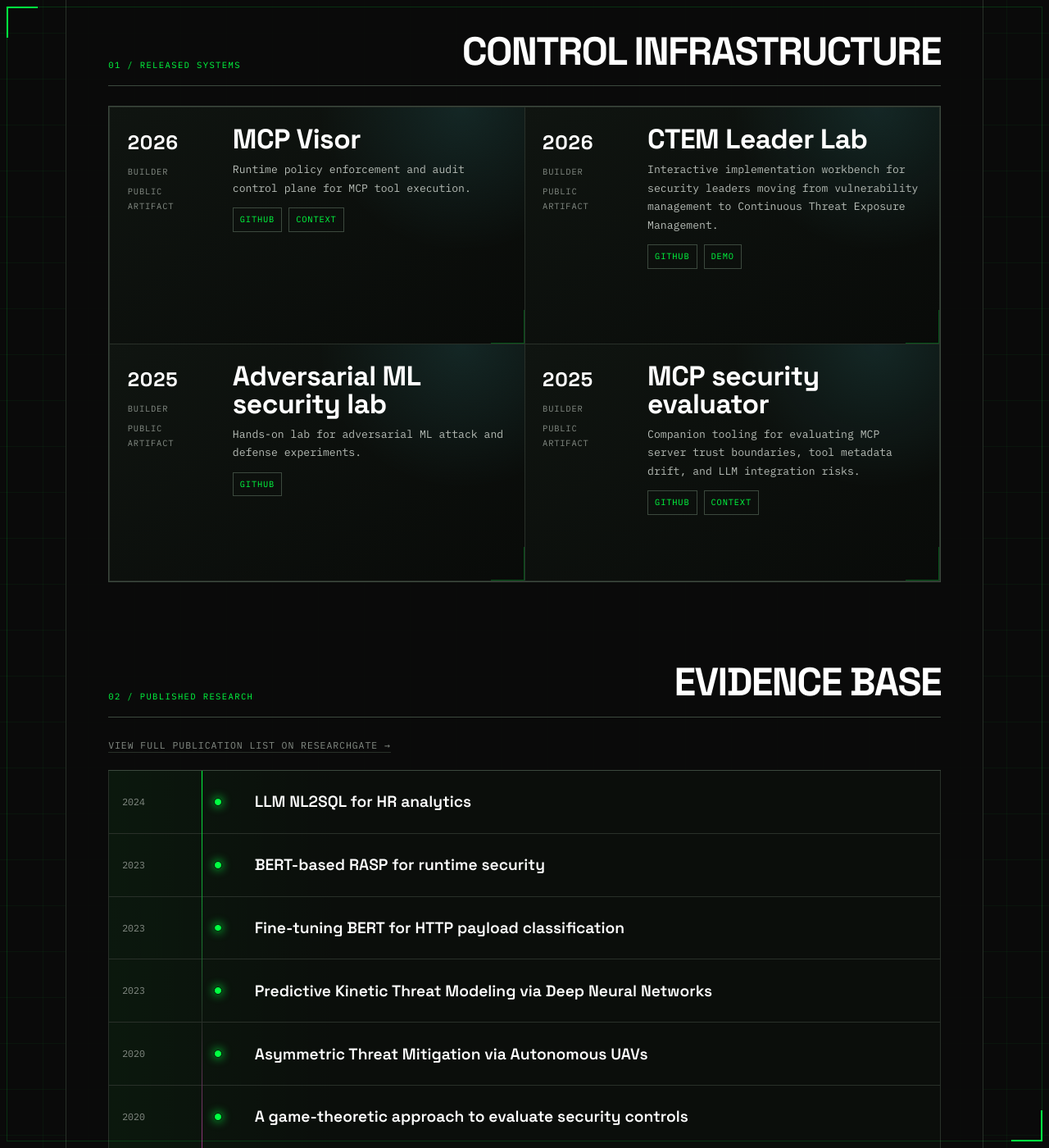
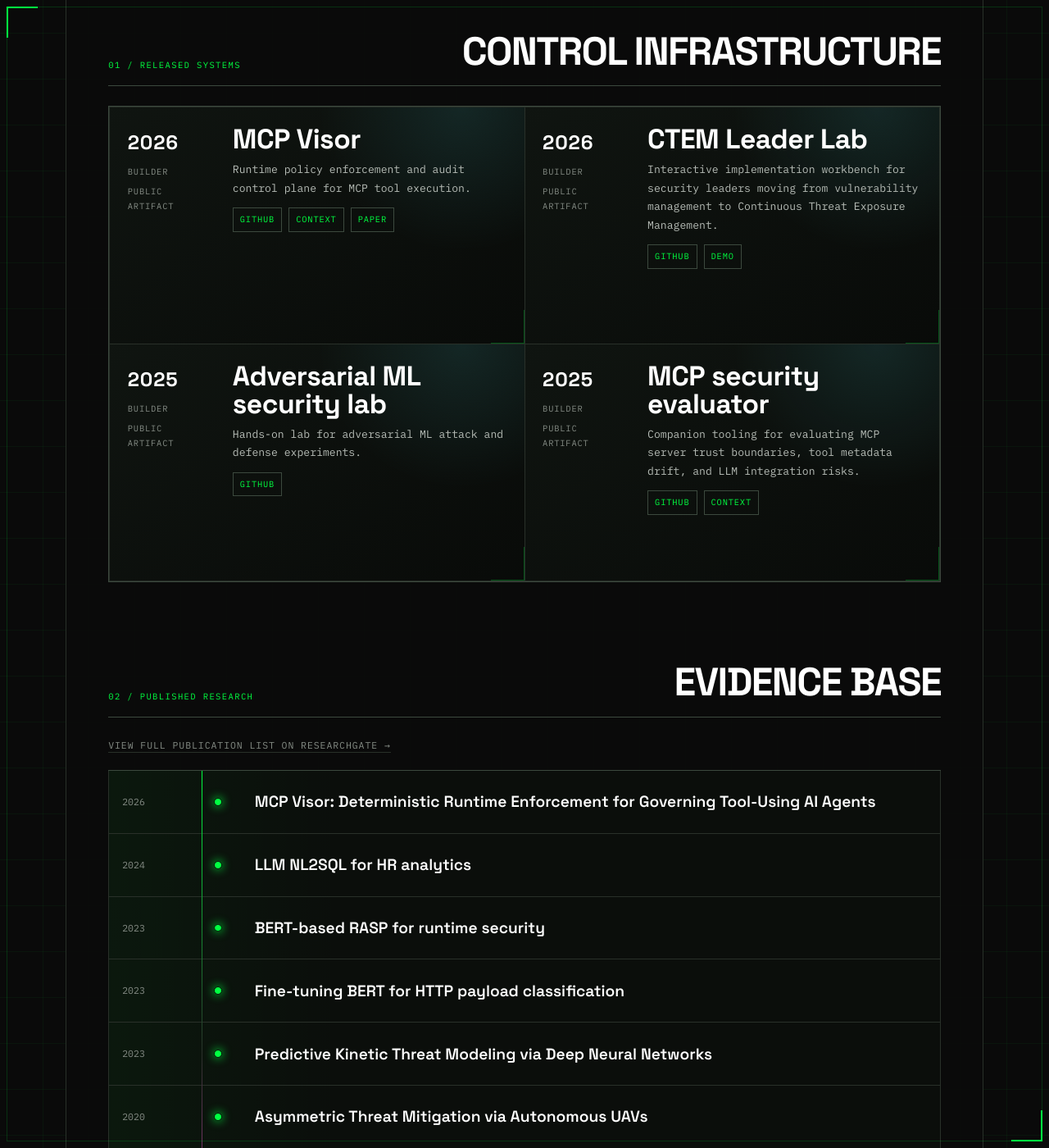
Before and after one commit to themayursinha/blog, a Jekyll site: the page built from proof.md, in a window 1280 px wide and 1400 px high, scrolled down 824 px. Shown: the whole window at 82% size. Built offline with Jekyll 4.4.1, drawn with Linux system fonts in a browser that asks for light colours.

Commit message:
Add MCP Visor paper proof link

```diff
--- a/_data/projects.yml
+++ b/_data/projects.yml
@@ -70,6 +70,15 @@
     - label: Publication
       url: https://www.researchgate.net/publication/378125775_Leveraging_Large_Language_Model_LLMfor_Natural_Language_to_SQL_Query_Generation_in_HR_Analytics_A_Case_Study_on_IBM_Attrition_Dataset
 
+- id: mcp-visor-paper
+  title: "MCP Visor: Deterministic Runtime Enforcement for Governing Tool-Using AI Agents"
+  summary: Deterministic runtime enforcement model for governing tool-using AI agents through policy, auditability, and controlled MCP execution.
+  role: Researcher
+  year: 2026
+  links:
+    - label: Publication
+      url: https://www.researchgate.net/publication/407908047_MCP_Visor_Deterministic_Runtime_Enforcement_for_Governing_Tool-Using_AI_Agents
+
 - id: ctem-leader-lab
   title: CTEM Leader Lab
   summary: Interactive implementation workbench for security leaders moving from vulnerability management to Continuous Threat Exposure Management.
@@ -91,6 +100,8 @@
       url: https://github.com/themayursinha/mcp-visor
     - label: Context
       url: https://themayursinha.com/architecture/2026/05/25/mcp-visor-runtime-policy-enforcement-for-ai-agents/
+    - label: Paper
+      url: https://www.researchgate.net/publication/407908047_MCP_Visor_Deterministic_Runtime_Enforcement_for_Governing_Tool-Using_AI_Agents
 
 - id: mcp-security-evaluator
   title: MCP security evaluator
```
Also changed, not shown: tests/architecture-refactor.test.js (+2 -0 lines).
